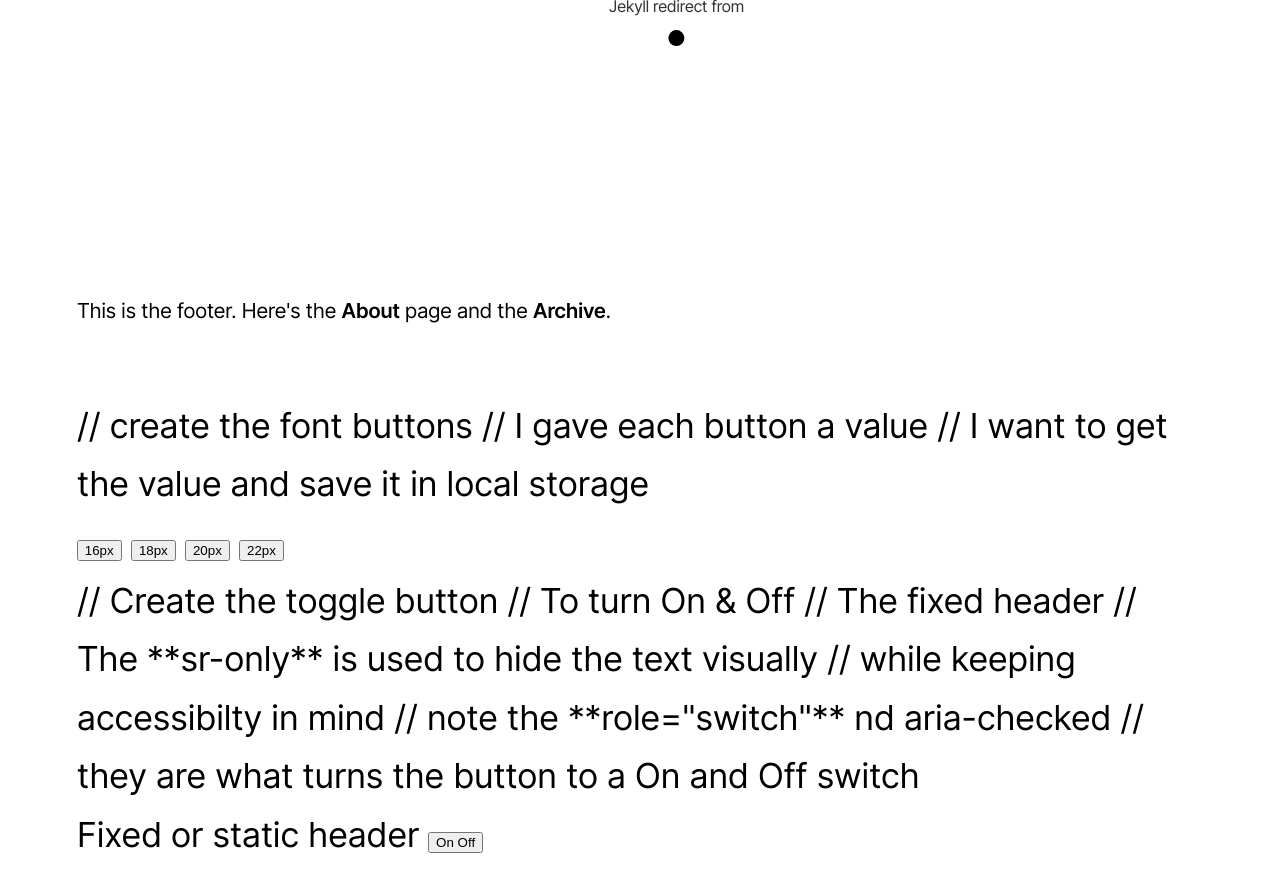
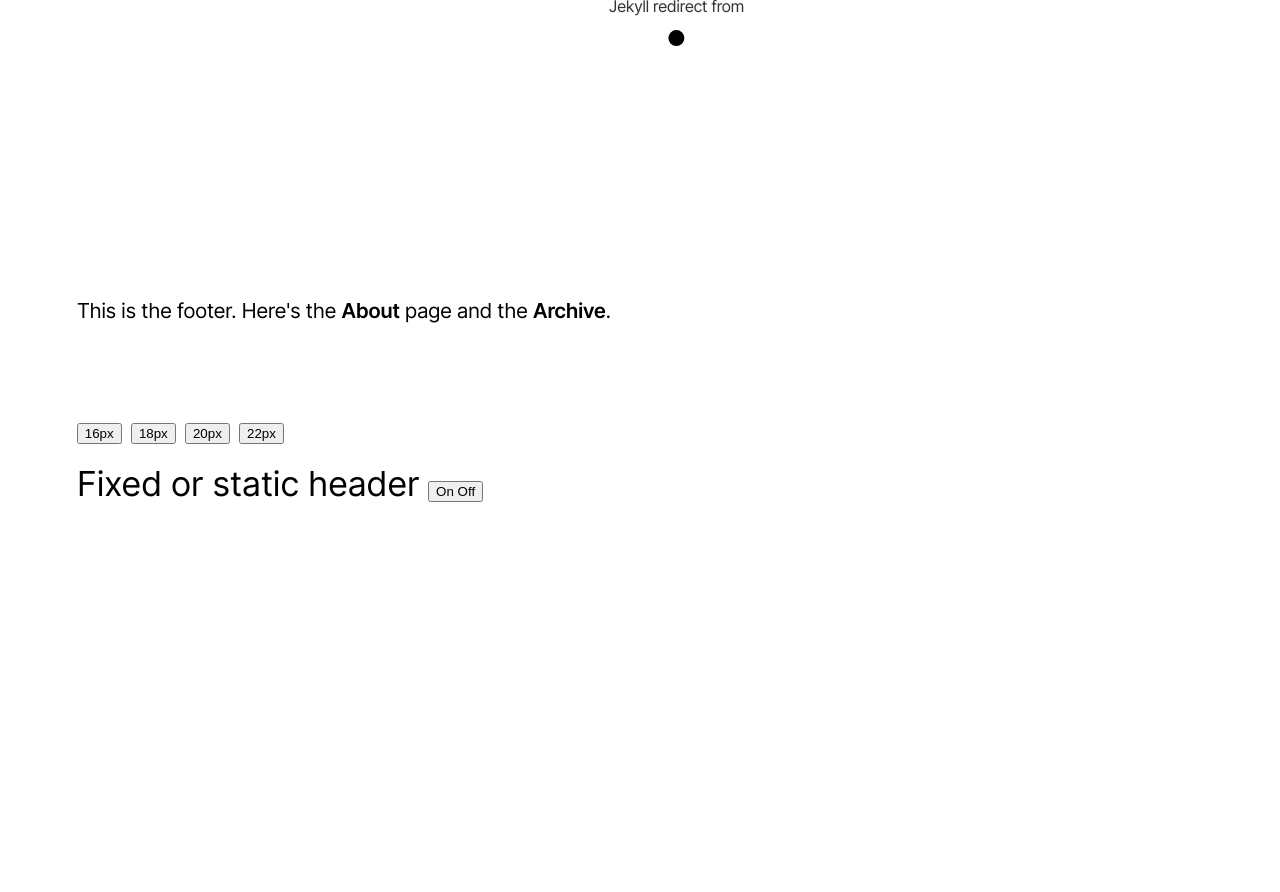
Before and after one commit to jsantiago611/discipleship-dashboard, a Jekyll site: the page built from index.md, in a window 1280 px wide and 900 px high, scrolled down 5589 px. Shown: the top 892 px of the window. Built offline with Jekyll 4.4.1, drawn with Linux system fonts in a browser that asks for light colours; Markdown is read by kramdown in place of the engine named in the settings; after the commit the page ends 6139 px from its top, so only the background shows below that.

Commit message:
reordering theme.html, remove comments

```diff
--- a/_includes/theme.html
+++ b/_includes/theme.html
@@ -1,7 +1,3 @@
-// create the font buttons
-// I gave each button a value
-// I want to get the value and save it in local storage
-
 <section class="theme-section">
     <div class="theme-btn-wrapper">
         <button class="btn btn--small btn--border js-font-btn" value="16">16px</button>
@@ -9,19 +5,11 @@
         <button class="btn btn--small btn--border js-font-btn" value="20">20px</button>
         <button class="btn btn--small btn--border js-font-btn" value="22">22px</button>
     </div>
-</section>
-
-// Create the toggle button
-// To turn On & Off
-// The fixed header
-// The **sr-only** is used to hide the text visually
-// while keeping accessibilty in mind
-// note the **role="switch"** nd aria-checked
-// they are what turns the button to a On and Off switch
-<div class="check-wrapper">
+    <div class="check-wrapper">
     <span id="btn-label" class="sr-only">Fixed or static header</span>
    <button role="switch" type="button" aria-checked="true" aria-labelledby="btn-label" class="js-theme-toggle btn btn--border btn--rounded btn--toggle">
        <span>On</span>
        <span>Off</span>
    </button>
 </div>
+</section>
```
